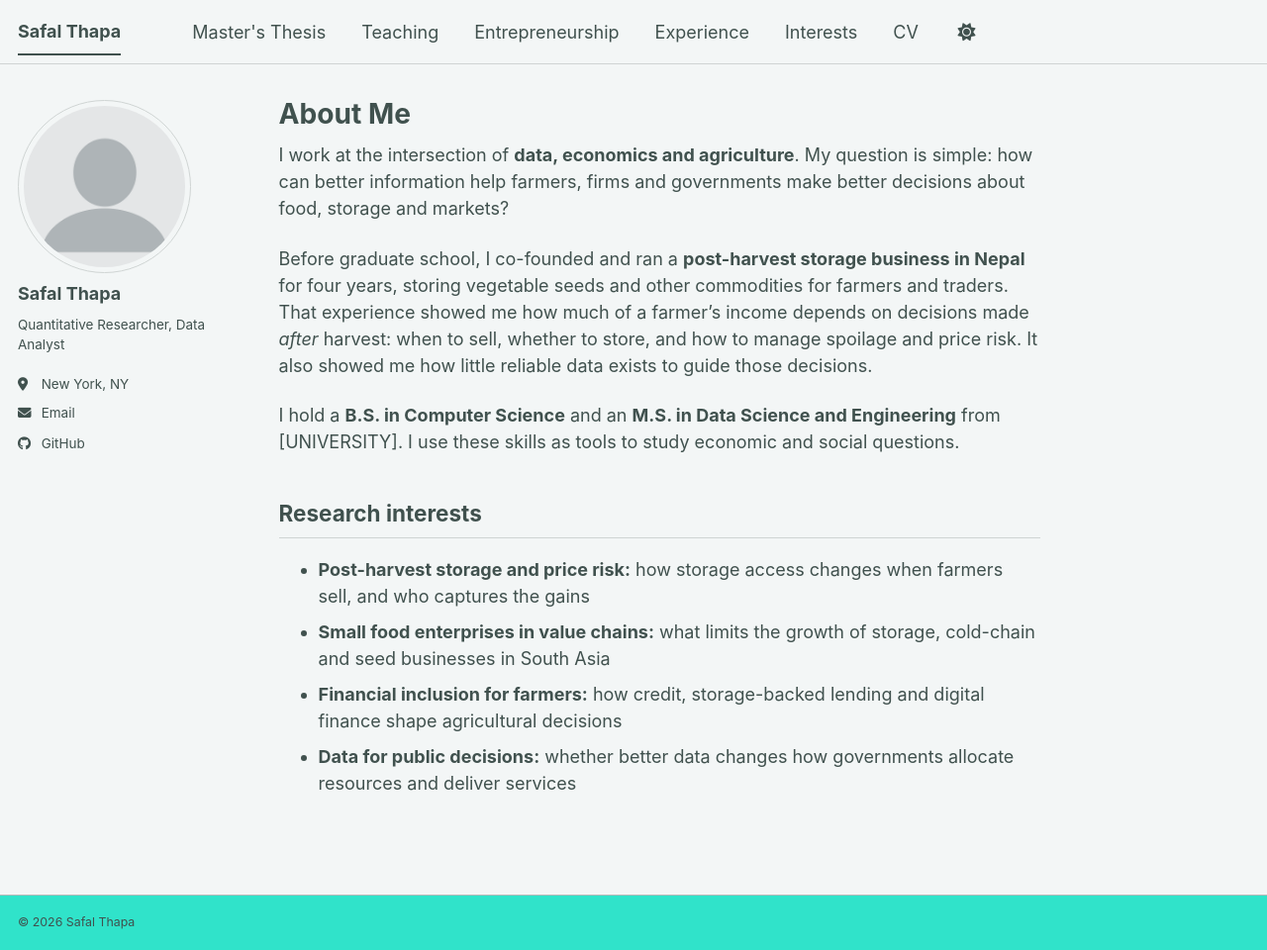
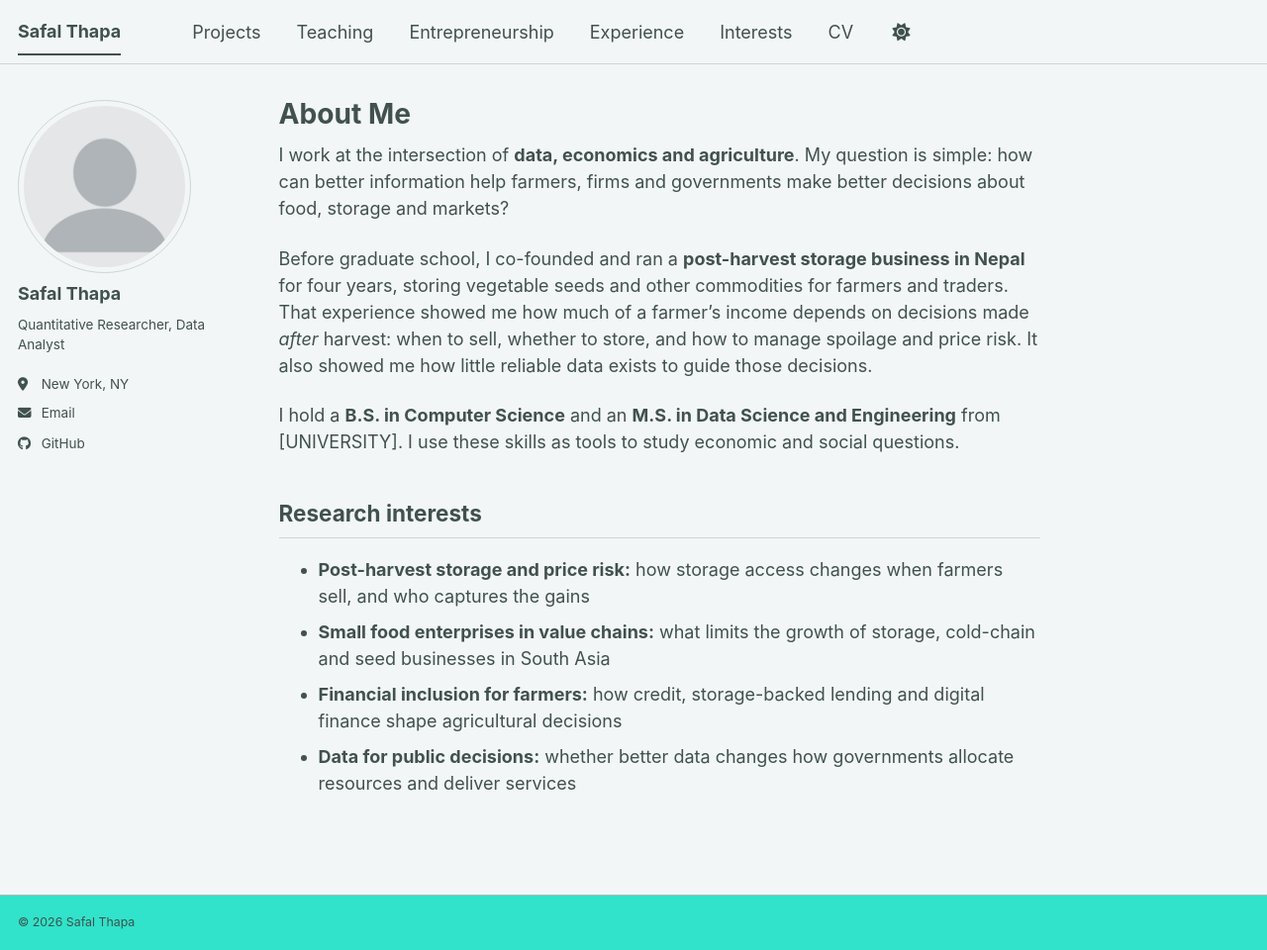
Before and after one commit to SafalThapa17/safalthapa.github.io, a Jekyll site: the page built from _pages/about.md, in a window 1280 px wide and 960 px high. Shown: the whole window at 99% size. Built offline with Jekyll 4.4.1, drawn with Linux system fonts in a browser that asks for light colours; a script bundle is joined from its source files by our own code; a style sheet for code colours, icons or effects is not loaded.

Commit message:
Update navigation.yml

```diff
--- a/_data/navigation.yml
+++ b/_data/navigation.yml
@@ -8,8 +8,8 @@
 #      Markdown formatted page while the second is generated using JSON.
 
 main:
-  - title: "Master's Thesis"
-    url: /thesis/
+  - title: "Projects"
+    url: /portfolio/
 
   - title: "Teaching"
     url: /teaching/
```
